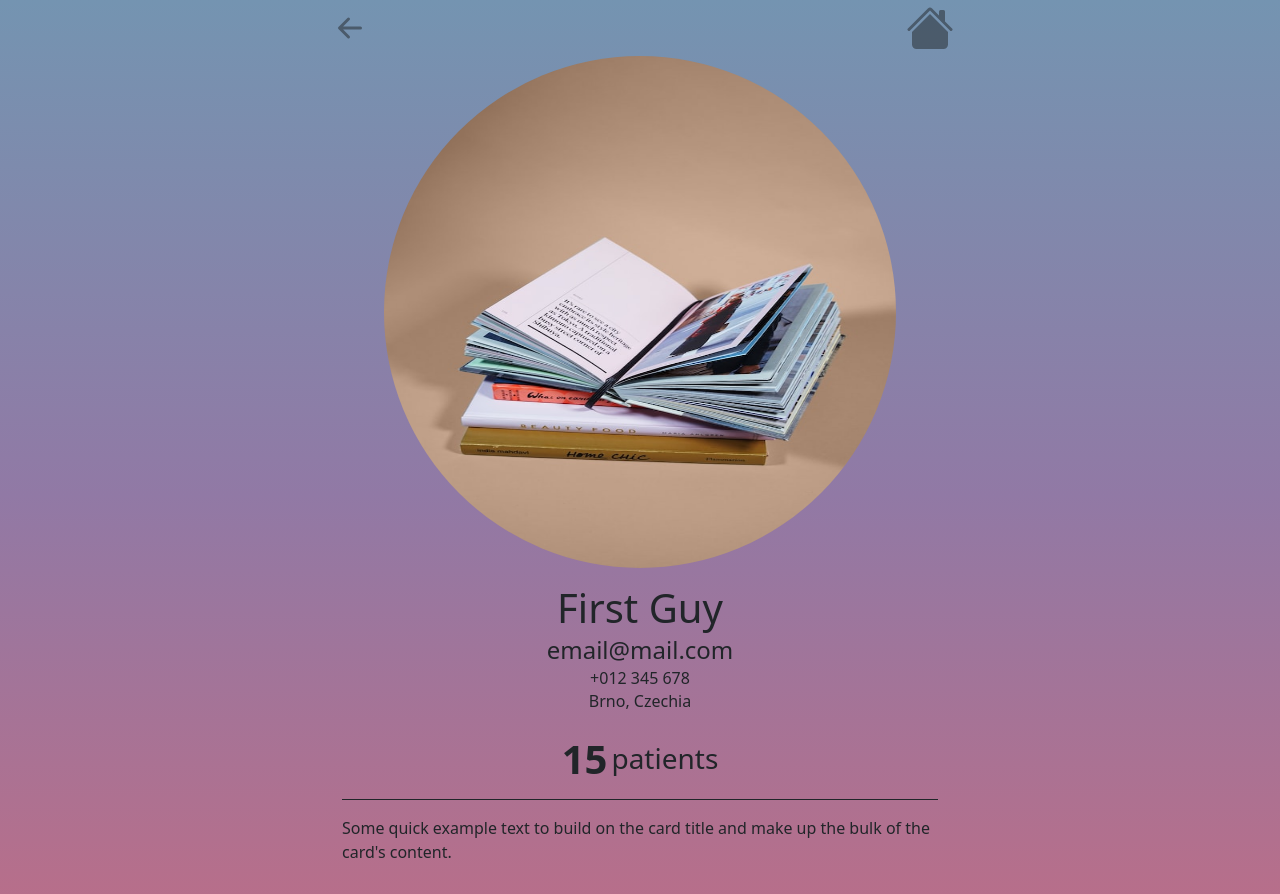
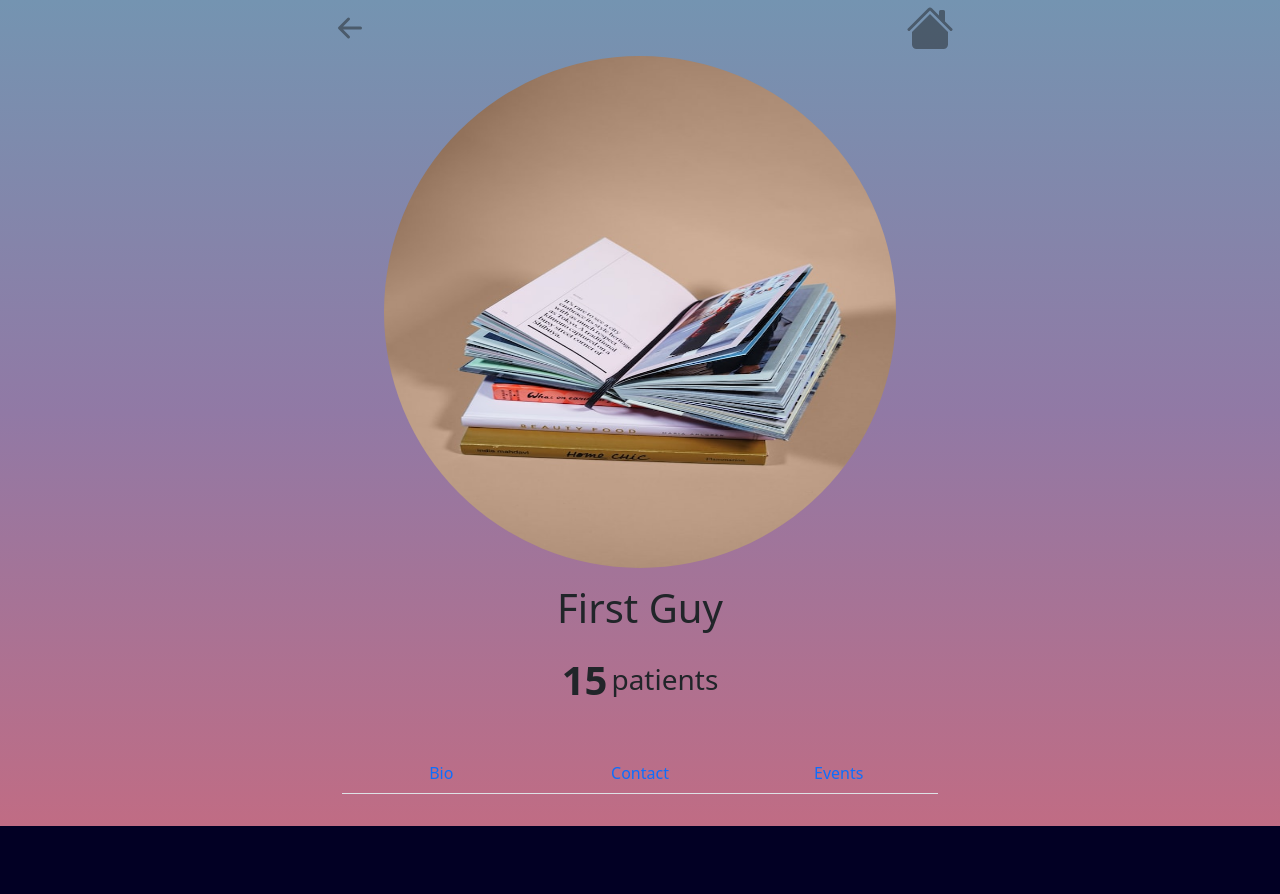
Before and after one commit to xjusko/speech_therpist_patient_app, a React (Vite) app: page /therapist/1 in a window 1280 px wide. Shown: the top 894 px of the page. After the commit the page ends 826 px from the top, so only its background shows below. Built offline with nearby package versions, Linux system fonts and the light colour scheme.

Commit message:
edited therapist profile

```diff
--- a/src/pages/TherapistMainInfo.tsx
+++ b/src/pages/TherapistMainInfo.tsx
@@ -1,4 +1,4 @@
-import React from "react";
+import React, { useState } from "react";
 import {
   Button,
   Card,
@@ -7,17 +7,29 @@ import {
   Stack,
   Tooltip,
   OverlayTrigger,
+  Tab,
+  Tabs,
 } from "react-bootstrap";
+import {
+  BsBuilding,
+  BsFillEnvelopeFill,
+  BsGeoAltFill,
+  BsTelephoneFill,
+} from "react-icons/bs";
 import { useParams } from "react-router-dom";
 import therapists from "../data/therapists.json";
 import { BackArrowIcon, HomeIcon } from "../utils/CommonIcons";
 
 function TherapistMainInfo() {
   const { id } = useParams();
+
   const therapist = therapists.find((i) => i.id === Number(id));
   if (!therapist) {
     return <div></div>;
   }
+  const [tabKey, settabKey] = useState("home");
+  const contactIconStyle = { width: "2rem", height: "2rem" };
+  const contactTextClassName = "fs-3 ms-2 my-1";
   return (
     <div className="mx-4">
       <div className="d-flex mt-1">
@@ -48,24 +60,55 @@ function TherapistMainInfo() {
           <Card.Title className="d-flex align-items-center justify-content-center fs-1">
             {therapist.firstName} {therapist.lastName}
           </Card.Title>
-          <Card.Subtitle className="d-flex align-items-center justify-content-center fs-4">
-            {therapist.email}
-          </Card.Subtitle>
-          <Card.Subtitle className="mt-1 d-flex align-items-center justify-content-center">
-            {therapist.phone}
-          </Card.Subtitle>
-          <Card.Subtitle className="mt-1 d-flex align-items-center justify-content-center">
-            {therapist.location}, {therapist.city}
-          </Card.Subtitle>
+
           <Card.Subtitle className="mt-4 d-flex align-items-center justify-content-center fs-3">
             <span className="fw-bold fs-1 me-1">15</span>
             <span>patients</span>
           </Card.Subtitle>
-          <hr style={{ opacity: "1", height: "1px" }} />
-          <Card.Text>
-            Some quick example text to build on the card title and make up the
-            bulk of the card's content.
+          <Tabs
+            id="controlled-tab-example"
+            activeKey={tabKey}
+            onSelect={(k) => settabKey(k)}
+            className="mb-3 mt-5"
+            justify
+          >
+            <Tab eventKey="bio" title="Bio">
+              <Card.Text className="fs-4">
+                Some quick example text to build on the card title and make up
+                the bulk of the card's content.
               </Card.Text>
+            </Tab>
+
+            <Tab eventKey="contact" title="Contact">
+              <div className="d-flex align-items-center">
+                <div>
+                  <BsFillEnvelopeFill style={contactIconStyle} />
+                </div>
+                <div className={contactTextClassName}>{therapist.email}</div>
+              </div>
+              <div className="d-flex align-items-center">
+                <div>
+                  <BsTelephoneFill style={contactIconStyle} />
+                </div>
+                <div className={contactTextClassName}>{therapist.phone}</div>
+              </div>
+              <div className="d-flex align-items-center">
+                <div>
+                  <BsGeoAltFill style={contactIconStyle} />
+                </div>
+                <div className={contactTextClassName}>
+                  {therapist.city}, {therapist.location}
+                </div>
+              </div>
+              <div className="d-flex align-items-center">
+                <div>
+                  <BsBuilding style={contactIconStyle} />
+                </div>
+                <div className={contactTextClassName}>{therapist.email}</div>
+              </div>
+            </Tab>
+            <Tab eventKey="events" title="Events">
+              <Card.Text className="fs-2 mb-0">Upcoming events</Card.Text>
               <Stack
                 direction="horizontal"
                 className="d-flex gap-3"
@@ -81,6 +124,8 @@ function TherapistMainInfo() {
 
                 <EventButton />
               </Stack>
+            </Tab>
+          </Tabs>
         </Card.Body>
       </Card>
     </div>
```
Lines whose indentation alone changed are shown as unchanged.
